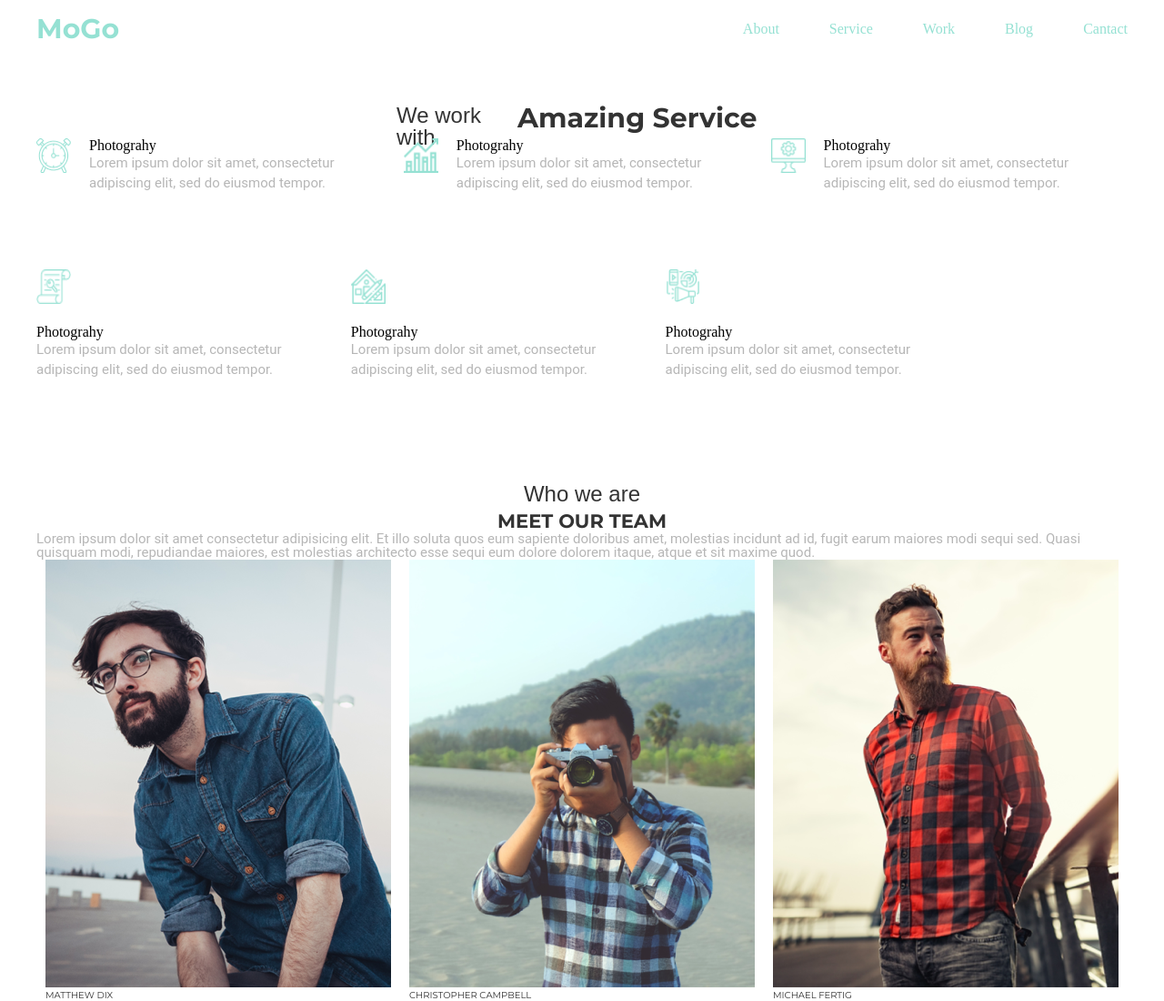
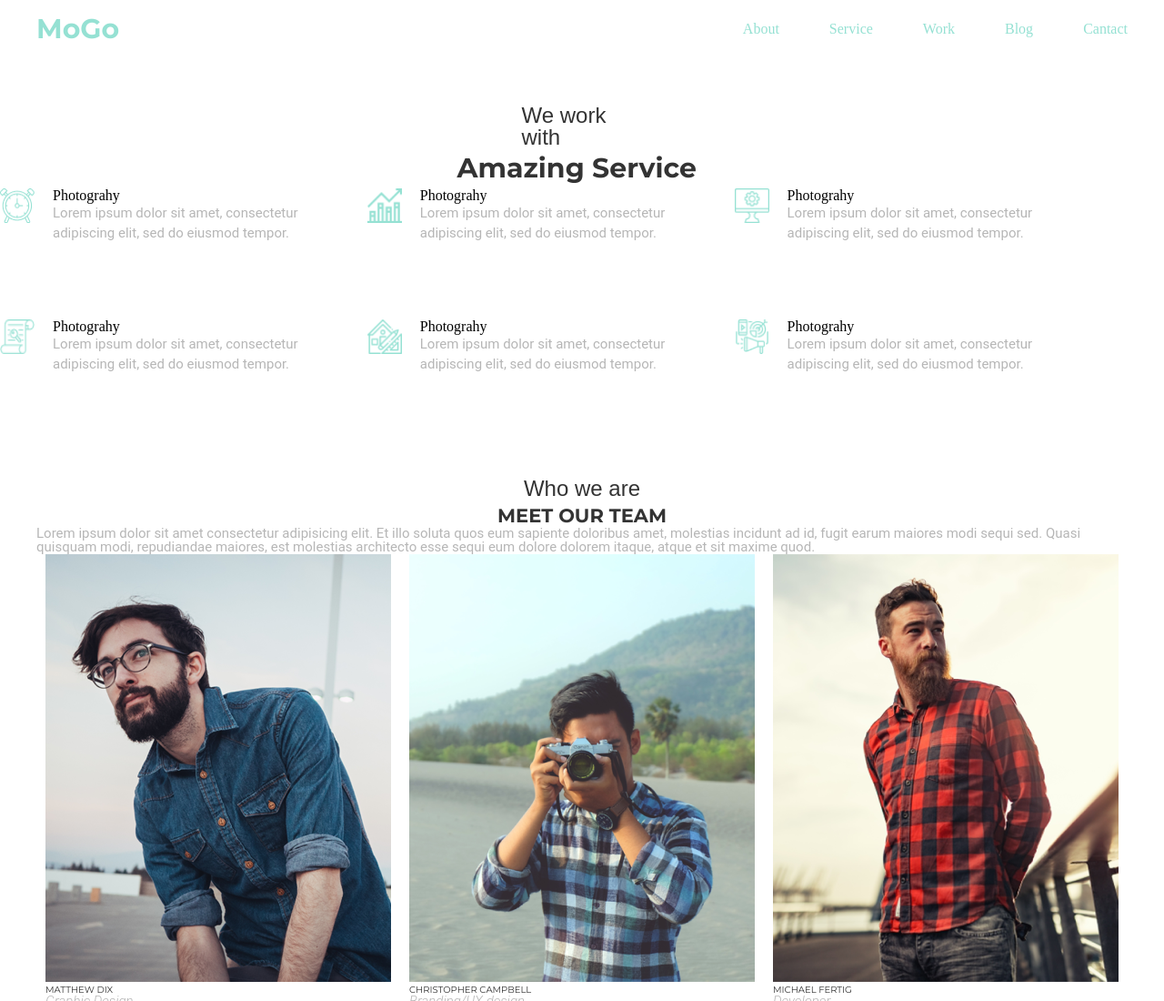
Before and after one commit to Blajjse/Mogo, a plain HTML site: page index.html in a window 1280 px wide. Shown: the top 1100 px of the page at 91% size. Drawn offline with Linux system fonts and the light colour scheme.

Commit message:
secound commit

```diff
--- a/css/style.css
+++ b/css/style.css
@@ -38,10 +38,6 @@
     padding-top: 68px;
     padding-bottom: 100px;
 }
-.main-title-combinat {
-    display: flex;
-    justify-content: center;
-}
 .main-list {
     display: flex;
     flex-wrap: wrap;
@@ -64,16 +60,22 @@
     height: 74px;
 }
 .main-subtitle {
+    display: flex;
+    justify-self: center;
     font-family: var(--third-family);
     font-weight: 400px;
     font-size: 24px;
     color: var(--title-color);
+    padding-bottom: 20px;
+    width: 133px;
 }
 .main-title {
+    display: flex;
     font-family: var(--font-family);
     font-weight: 700;
     font-size: 30px;
     color: #333;
+    justify-self: center;
 }
 .main-text {
     font-family: var(--second-family);
@@ -144,6 +146,7 @@
     align-items: center;
     color: #b6b6b6;
 }
+
 .footer-text {
     font-family: var(--font-family);
     font-weight: 400;
--- a/index.html
+++ b/index.html
@@ -38,7 +38,6 @@
         <!-- перша секція (про вебсайт)  -->
         <section class="main">
             <div class="container">
-            <div class="main-title-combinat">
             <p class="main-subtitle">We work with</p>
             <h2 class="main-title">Amazing Service</h2>
             </div>
@@ -64,21 +63,21 @@
                     <p class="main-text">Lorem ipsum dolor sit amet, consectetur adipiscing elit, sed do eiusmod tempor.</p>
                     </div>
                 </li>
-                <li>
+                <li class="main-iteam">
                     <img class="main-img" src="Img/search.png" alt="Search">
                     <div class="main-wrap">
                     <h3 class="main-comment">Photograhy</h3>
                     <p class="main-text">Lorem ipsum dolor sit amet, consectetur adipiscing elit, sed do eiusmod tempor.</p>
                     </div>
                 </li>
-                <li>
+                <li class="main-iteam">
                     <img class="main-img" src="./img/home.png" alt="home">
                     <div class="main-wrap">
                     <h3 class="main-comment">Photograhy</h3>
                     <p class="main-text">Lorem ipsum dolor sit amet, consectetur adipiscing elit, sed do eiusmod tempor.</p>
                     </div>
                 </li>
-                <li>
+                <li class="main-iteam">
                     <img class="main-img" src="./img/system.png" alt="System">
                     <div class="main-wrap">
                     <h3 class="main-comment">Photograhy</h3>
@@ -86,7 +85,6 @@
                     </div>
                 </li>
             </ul>
-        </div>
         </section>
         <!-- друга секція (про робітників)  -->
         <section class="aboutus">
@@ -99,19 +97,16 @@
                     <img class="aboutus-img" src="./img/man_one.png" alt="man_one">
                     <h3 class="aboutus-name">MATTHEW DIX</h3>
                     <p class="aboutus-aboutteam">Graphic Design</p>
-                    </li>
                 </li>
                 <li class="aboutus-item">
                     <img class="aboutus-img" src="./img/man_two.png" alt="man_two">
                     <h3 class="aboutus-name">Christopher Campbell</h3>
                     <p class="aboutus-aboutteam">Branding/UX design</p>
-                    </li>
                 </li>
                 <li class="aboutus-item">
                     <img class="aboutus-img" src="./img/man_three.png" alt="man_three">
                     <h3 class="aboutus-name">Michael Fertig </h3>
                     <p class="aboutus-aboutteam">Developer</p>
-                    </li>
                 </li>
             </ul>
         </div>
```
